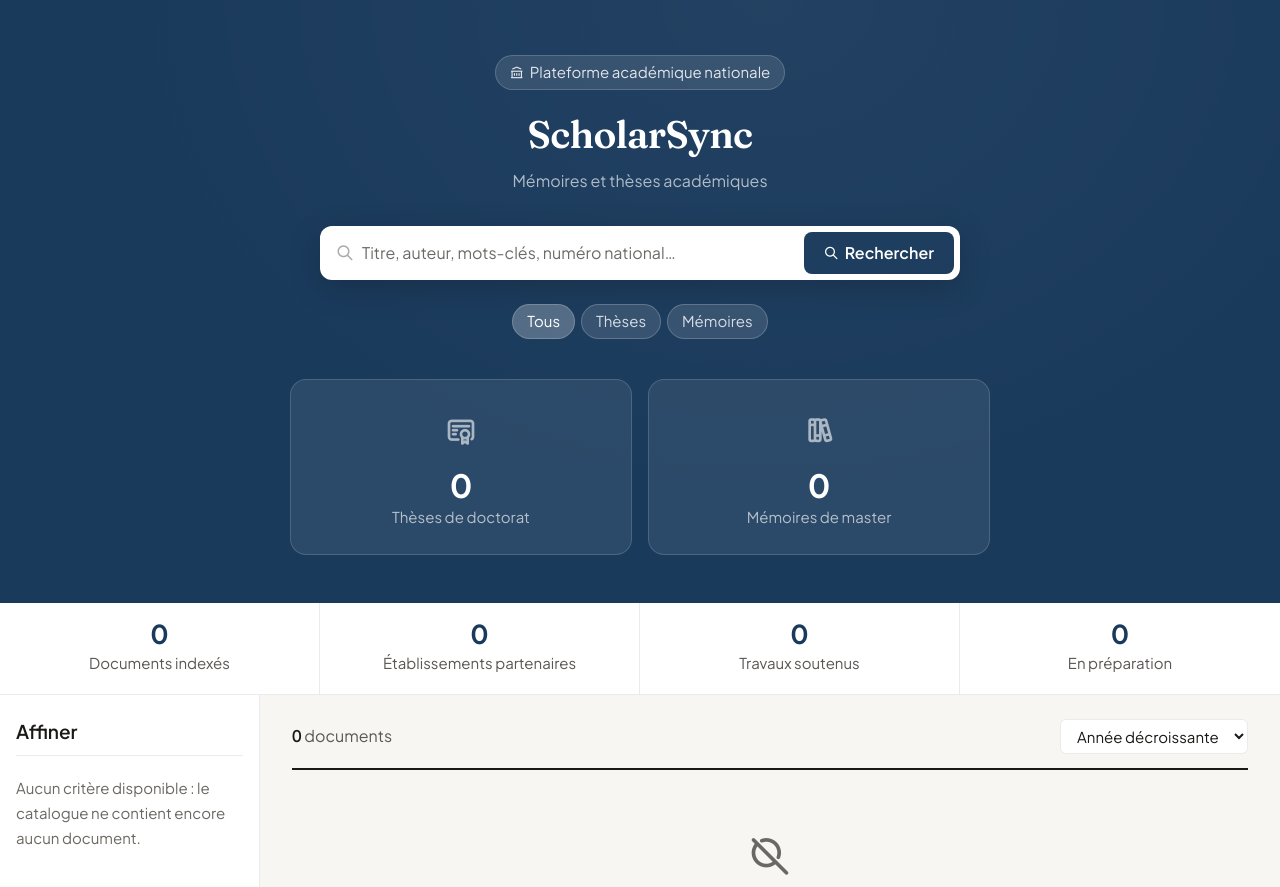
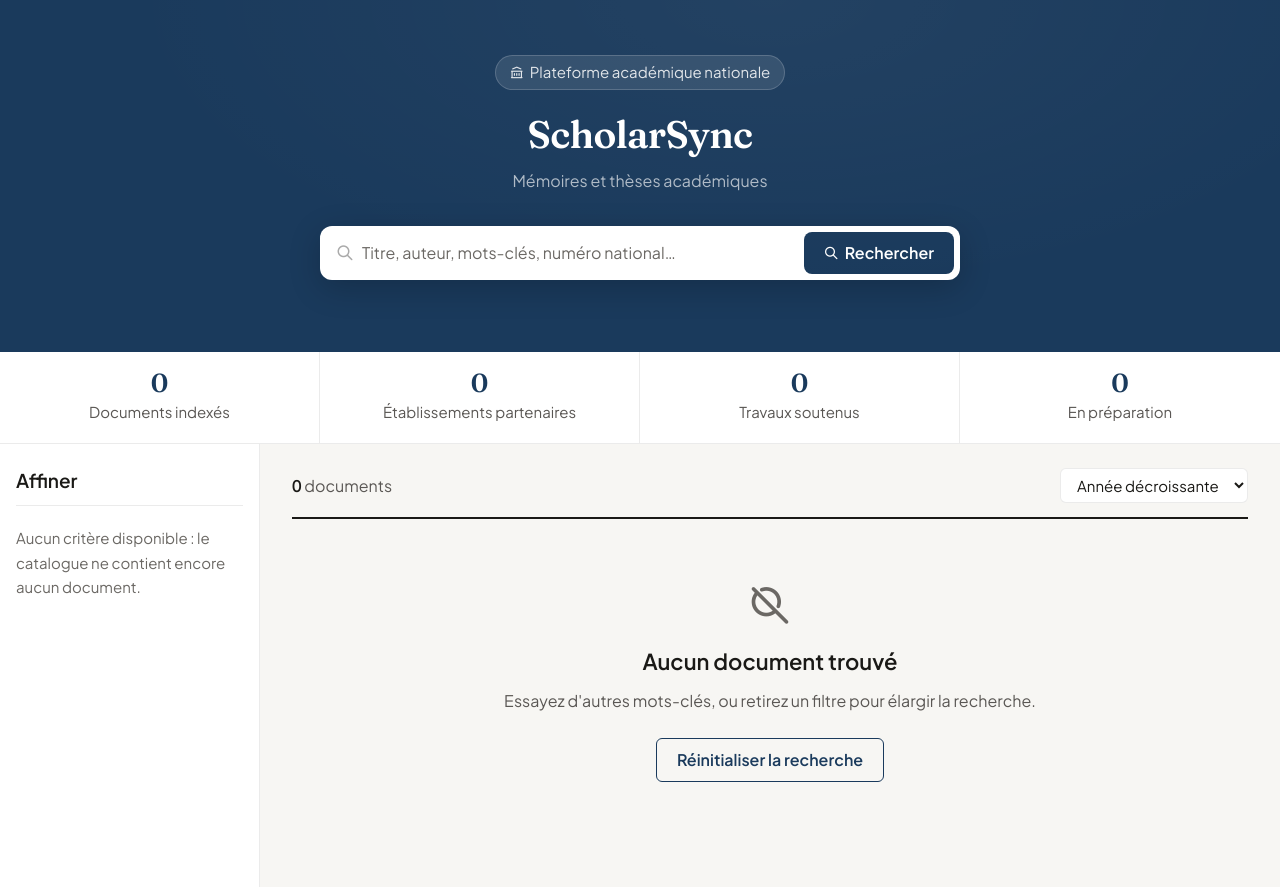
Before and after one commit to kmafoudji/ScholarSync, a FastAPI app: page / in a window 1280 px wide. Shown: the part 66-953 px from the top of the page. Run offline with FastAPI, Linux system fonts and the light colour scheme; data that the repository does not hold is empty; some libraries are stand-ins or nearby versions.

Commit message:
design: règle typographique unique, et allègement du bandeau d'accueil
Police — il y a bien deux polices, volontairement : Fraunces pour ce qui
nomme, Plus Jakarta Sans pour ce qui sert. Le défaut n'était pas leur
nombre mais l'inégalité de la règle, mesurée sur huit pages :

- h1 était en Fraunces 32–38 px sur le site public et en Plus Jakarta
  Sans 19 px dans l'administration — même élément, deux traitements, et
  un titre de page plus petit qu'un intertitre de carte.
- Sur la page d'accueil, deux grands chiffres se côtoyaient dans deux
  polices différentes : l'année d'une notice en serif, les compteurs du
  bandeau en sans.

D'où l'impression de police qui change d'une page à l'autre. La règle
est désormais écrite en tête de la feuille de style et appliquée
partout : titre de page, titre de document et chiffre à l'échelle
d'affichage en serif ; navigation, libellés, contrôles, tableaux et
corps de texte en sans. Ré-audité par rôle sur les huit mêmes pages.

Accueil — retrait des deux cartes d'entrée (Thèses / Mémoires) et des
pastilles de filtre du bandeau : elles dupliquaient les facettes et le
bandeau de chiffres situés juste en dessous. Le CSS devenu mort est
retiré plutôt que laissé en place, et le sélecteur suspendu produit par
ce retrait a été corrigé.

Le test du parcours utilisateurs choisissait un établissement par son
code écrit en dur ; il prend maintenant le premier réellement proposé.

Vérifié : 17 assertions du parcours utilisateurs, 14 sur les facettes,
aucun débordement sur onze largeurs, audit d'accessibilité au vert,
aucune erreur JavaScript.

Co-Authored-By: Claude Opus 5 <noreply@anthropic.com>
Claude-Session: https://claude.ai/code/session_01LT3usdEq4oUbcBzg8yttaB

```diff
--- a/backend/app/static/css/main.css
+++ b/backend/app/static/css/main.css
@@ -96,8 +96,23 @@ body {
   -webkit-font-smoothing: antialiased;
 }
 
-/* ── Typography ── */
-h1,h2,h3,h4 { font-weight: 600; line-height: var(--lh-tight); color: var(--text); }
+/* ── Typographie ──────────────────────────────────────────────────
+   Deux polices, une règle :
+
+     Fraunces (serif)  = ce qui NOMME — titre de page, titre de
+                         document, chiffre à l'échelle d'affichage.
+     Plus Jakarta Sans = ce qui SERT — navigation, libellés, contrôles,
+                         tableaux, corps de texte.
+
+   La règle était appliquée de façon inégale : h1 était serif sur le site
+   public et sans dans l'administration, et deux grands chiffres de la
+   page d'accueil s'affichaient dans deux polices différentes. D'où
+   l'impression de polices qui changent d'une page à l'autre. */
+
+h1, h2, h3, h4 { font-weight: 600; line-height: var(--lh-tight); color: var(--text); }
+
+/* Le titre de page nomme la page : serif partout, public comme admin. */
+h1, .serif { font-family: var(--font-serif); }
 h1 { font-size: var(--fs-2xl); }
 h2 { font-size: var(--fs-xl); }
 h3 { font-size: var(--fs-lg); }
@@ -314,55 +329,7 @@ h4 { font-size: var(--fs-md); }
 }
 .search-btn:hover { opacity: .9; }
 
-.search-filters {
-  display: flex; gap: 6px;
-  justify-content: center;
-  flex-wrap: wrap;
-}
-.filter-chip {
-  background: rgba(255,255,255,.12);
-  border: 1px solid rgba(255,255,255,.2);
-  border-radius: 20px;
-  padding: 4px 14px;
-  font-size: var(--fs-xs);
-  color: rgba(255,255,255,.8);
-  cursor: pointer;
-  transition: all .15s;
-  font-family: var(--font-sans);
-}
-.filter-chip:hover, .filter-chip.active {
-  background: rgba(255,255,255,.25);
-  color: #fff;
-}
-
-/* ── ENTRIES (Thèses / Mémoires) ── */
-.entries {
-  display: grid;
-  grid-template-columns: 1fr 1fr;
-  gap: 1rem;
-  max-width: 700px;
-  margin: 2.5rem auto 0;
-}
-.entry-card {
-  background: rgba(255,255,255,.08);
-  border: 1px solid rgba(255,255,255,.15);
-  border-radius: var(--radius-lg);
-  padding: 1.5rem;
-  text-decoration: none;
-  text-align: center;
-  transition: all .2s;
-  cursor: pointer;
-}
-.entry-card:hover {
-  background: rgba(255,255,255,.15);
-  border-color: rgba(255,255,255,.3);
-  transform: translateY(-2px);
-}
-.entry-card__icon { font-size: 2rem; color: rgba(255,255,255,.6); margin-bottom: .75rem; }
-.entry-card__count { font-size: 2rem; font-weight: 700; color: #fff; line-height: 1; }
-.entry-card__label { font-size: var(--fs-xs); color: rgba(255,255,255,.65); margin-top: 4px; }
-
-/* ── STATS BAR ── */
+/* ── BANDEAU DE CHIFFRES ── */
 .stats-bar {
   display: grid;
   grid-template-columns: repeat(4, 1fr);
@@ -375,11 +342,16 @@ h4 { font-size: var(--fs-md); }
   border-right: 1px solid var(--border);
 }
 .stat-item:last-child { border-right: none; }
+/* Chiffre à l'échelle d'affichage : serif, comme l'année d'une notice.
+   Ces deux nombres se côtoient sur l'accueil — les afficher dans deux
+   polices différentes était l'écart le plus visible. */
 .stat-num {
-  font-size: 1.625rem;
-  font-weight: 700;
+  font-family: var(--font-serif);
+  font-size: var(--fs-xl);
+  font-weight: 600;
   color: var(--primary);
   line-height: 1;
+  font-variant-numeric: tabular-nums;
 }
 .stat-label { font-size: var(--fs-xs); color: var(--text-2); margin-top: 4px; }
 
@@ -974,7 +946,8 @@ textarea.form-control { resize: vertical; min-height: 100px; }
 .admin-topbar h1 {
   min-width: 0;
   overflow-wrap: anywhere;
-  font-size: var(--fs-md);
+  font-family: var(--font-serif);
+  font-size: var(--fs-lg);
   font-weight: 600;
   color: var(--text);
 }
@@ -1010,7 +983,14 @@ textarea.form-control { resize: vertical; min-height: 100px; }
   padding: 1.125rem 1.25rem;
 }
 .stat-card__label { font-size: var(--fs-xs); color: var(--text-2); margin-bottom: .375rem; }
-.stat-card__value { font-size: 1.75rem; font-weight: 700; color: var(--primary); line-height: 1; }
+.stat-card__value {
+  font-family: var(--font-serif);
+  font-size: var(--fs-2xl);
+  font-weight: 600;
+  color: var(--primary);
+  line-height: 1;
+  font-variant-numeric: tabular-nums;
+}
 .stat-card__sub { font-size: var(--fs-xs); color: var(--text-3); margin-top: .25rem; }
 .stat-card--accent { border-left: 3px solid var(--secondary); }
 
@@ -1110,7 +1090,6 @@ tr:hover td { background: var(--bg); }
 @media (max-width: 1024px) {
   :root { --sidebar-w: 216px; }
   .catalogue { grid-template-columns: 232px minmax(0, 1fr); }
-  .entries { grid-template-columns: repeat(2, 1fr); }
   .stat-cards { grid-template-columns: repeat(auto-fit, minmax(200px, 1fr)); }
 }
 
@@ -1155,7 +1134,6 @@ tr:hover td { background: var(--bg); }
   .hero h1 { font-size: var(--fs-2xl); }
   .stats-bar { grid-template-columns: repeat(2, 1fr); }
   .stats-bar .stat-item:nth-child(2) { border-right: none; }
-  .entries { grid-template-columns: repeat(2, 1fr); }
 
   /* Sidebar admin en tiroir */
   .admin-sidebar {
@@ -1175,7 +1153,6 @@ tr:hover td { background: var(--bg); }
 }
 
 @media (max-width: 560px) {
-  .entries { grid-template-columns: 1fr; }
   .stat-cards { grid-template-columns: 1fr 1fr; }
   .doc-card__meta { gap: .5rem .75rem; }
 }
@@ -1635,15 +1612,6 @@ img, svg, video, canvas, iframe, table { max-width: 100%; }
   font-weight: 400;
 }
 .filtre-actif .ti { font-size: 13px; opacity: .7; }
-
-/* Les pastilles du bandeau sont devenues des liens (pour fonctionner sans
-   JavaScript) : il faut leur retirer la décoration héritée. */
-.filter-chip {
-  text-decoration: none;
-  display: inline-flex;
-  align-items: center;
-}
-.filter-chip:hover { text-decoration: none; }
 
 /* ── FACETTES REPLIABLES SUR PETIT ÉCRAN ────────────────────────
    En colonne unique, la liste des critères repoussait le premier
--- a/backend/app/templates/public/index.html
+++ b/backend/app/templates/public/index.html
@@ -19,31 +19,7 @@
     </button>
   </form>
 
-  <div class="search-filters">
-    <a href="/recherche" class="filter-chip {{ 'active' if not nb_filtres_actifs }}">Tous</a>
-    <a href="{{ url_facette(current_filters, 'type', 'these', sort) }}"
-       class="filter-chip {{ 'active' if facette_active(current_filters, 'type', 'these') }}">Thèses</a>
-    <a href="{{ url_facette(current_filters, 'type', 'memoire', sort) }}"
-       class="filter-chip {{ 'active' if facette_active(current_filters, 'type', 'memoire') }}">Mémoires</a>
-    {% for a in facettes.annees[:4] %}
-    <a href="{{ url_facette(current_filters, 'annee', a.valeur, sort) }}"
-       class="filter-chip {{ 'active' if facette_active(current_filters, 'annee', a.valeur) }}">{{ a.valeur }}</a>
-    {% endfor %}
-  </div>
 
-  <!-- ENTRÉES THÈSES / MÉMOIRES -->
-  <div class="entries">
-    <a href="/theses" class="entry-card">
-      <div class="entry-card__icon"><i class="ti ti-certificate"></i></div>
-      <div class="entry-card__count">{{ stats.nb_theses|default(0)|format_number }}</div>
-      <div class="entry-card__label">Thèses de doctorat</div>
-    </a>
-    <a href="/memoires" class="entry-card">
-      <div class="entry-card__icon"><i class="ti ti-books"></i></div>
-      <div class="entry-card__count">{{ stats.nb_memoires|default(0)|format_number }}</div>
-      <div class="entry-card__label">Mémoires de master</div>
-    </a>
-  </div>
 </section>
 
 <!-- STATS BAR -->
```
